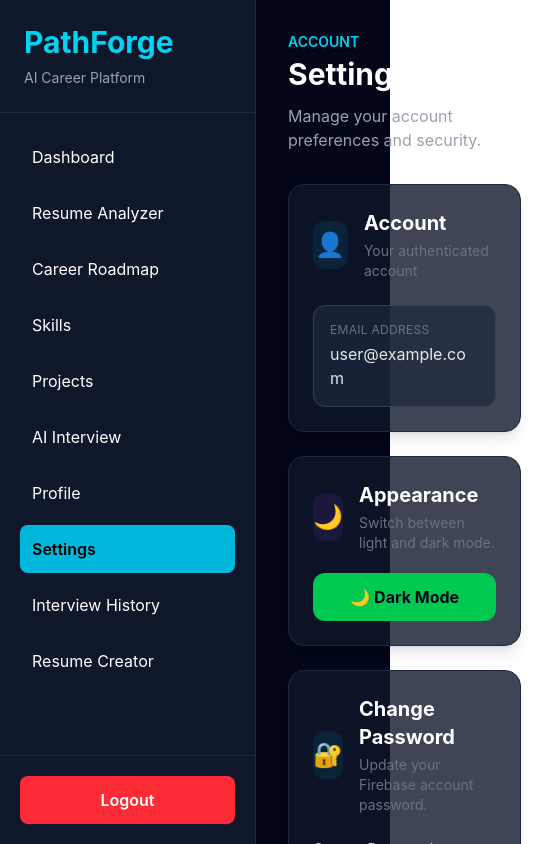
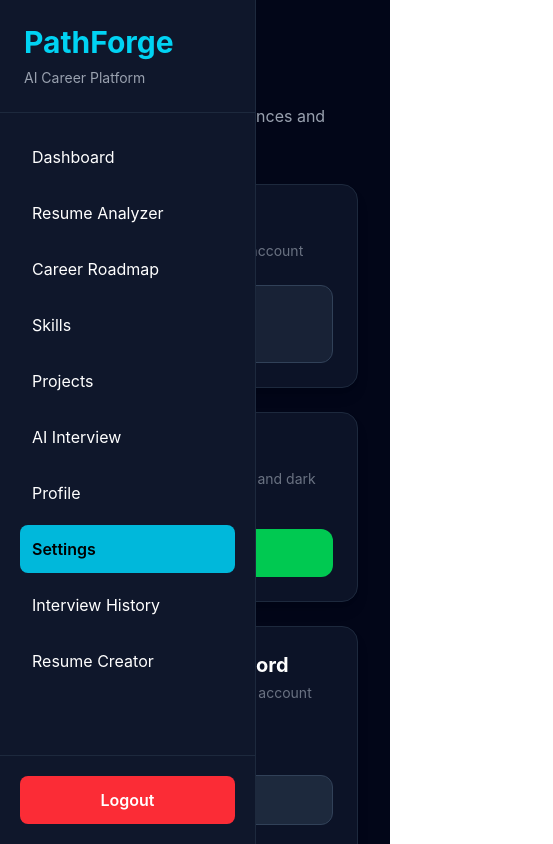
Before and after one commit to meghanagowdacn/PathForge, a React (Vite) app in the folder client/: page /dashboard/settings in a window 390 px wide. Shown: the top 844 px of the page, 553 px wide, since content can reach past the window. Built offline with nearby package versions, Linux system fonts and the light colour scheme; no server answers; sample sign-in values are in the browser's storage.

Commit message:
Fix mobile dashboard layout

```diff
--- a/client/src/layouts/DashboardLayout.jsx
+++ b/client/src/layouts/DashboardLayout.jsx
@@ -9,7 +9,7 @@ function DashboardLayout() {
       <DashboardSidebar />
 
       {/* Main Content */}
-      <main className="ml-64 flex-1 p-8 transition-colors duration-300">
+      <main className="md:ml-64 flex-1 p-8 transition-colors duration-300">
         <Outlet />
       </main>
 
```
